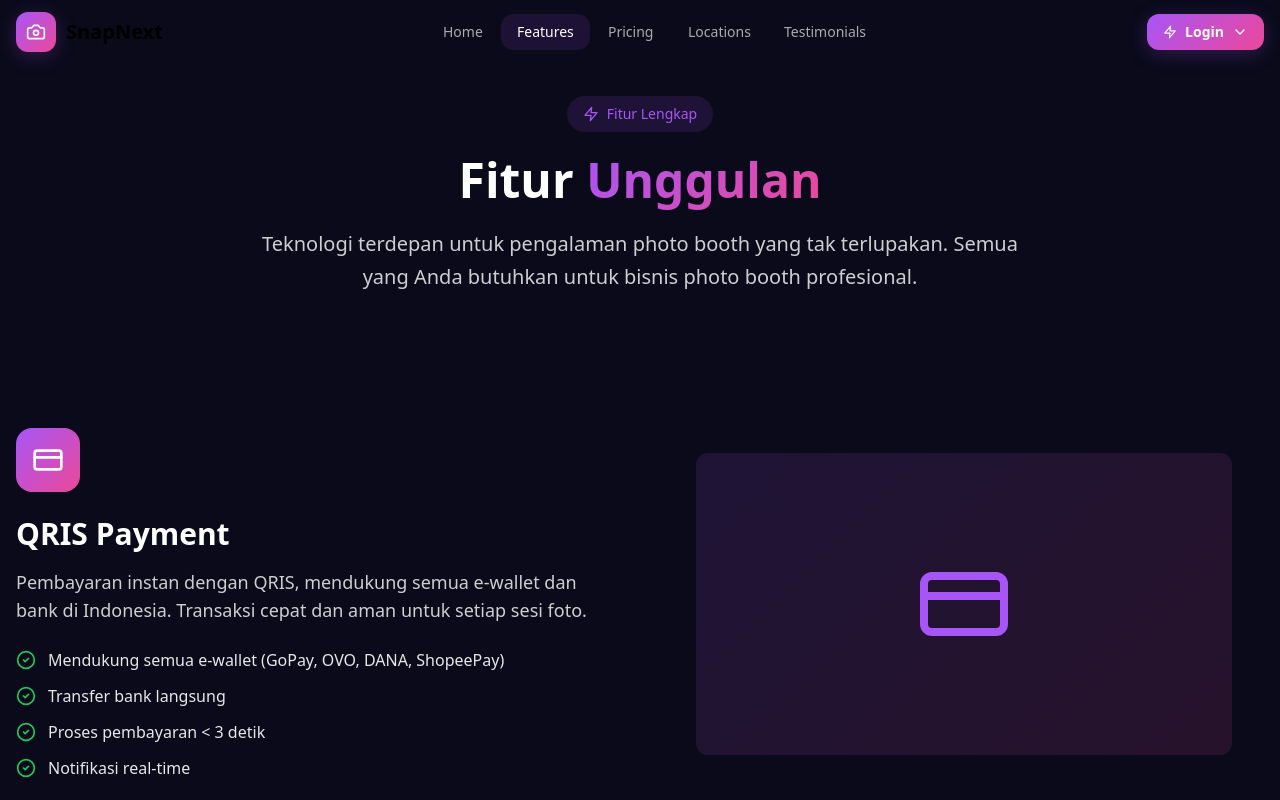
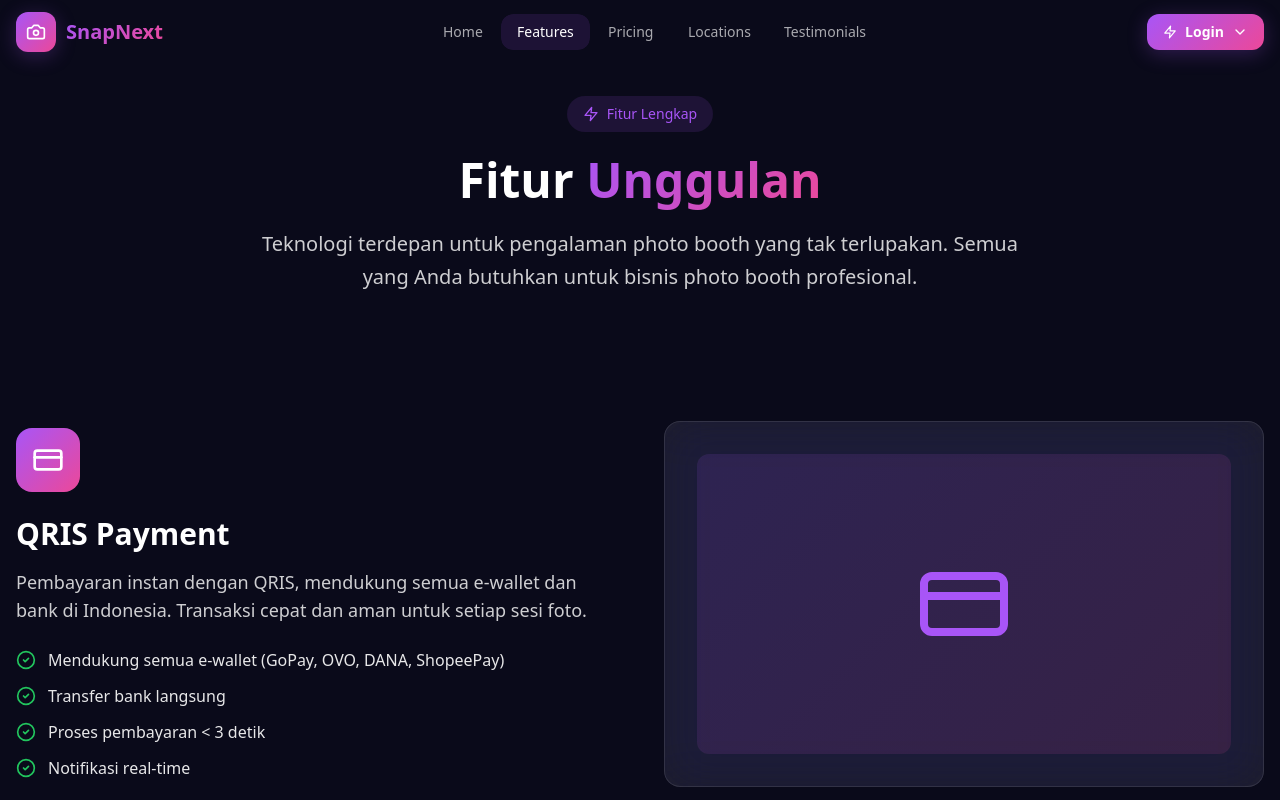
Before and after one commit to adnanadriansyah/Photobox-Saas-main, a Next.js app: page /features in a window 1280 px wide. Shown: the top 800 px of the page. Built offline with nearby package versions, Linux system fonts and the light colour scheme.

Commit message:
Revert "update"
This reverts commit f2a0a9b2f115c832aec562ff74058b96e32eb4af.

```diff
--- a/src/app/globals.css
+++ b/src/app/globals.css
@@ -3,104 +3,91 @@
 @tailwind utilities;
 
 :root {
-  --foreground-rgb: 0, 0, 0;
-  --background-start-rgb: 249, 250, 251;
-  --background-end-rgb: 255, 255, 255;
+  --foreground-rgb: 255, 255, 255;
+  --background-start: #0a0a1a;
+  --background-mid: #0f0a2e;
+  --background-end: #1a0a2e;
 }
 
 body {
   color: rgb(var(--foreground-rgb));
-  background: linear-gradient(
-      to bottom,
-      transparent,
-      rgb(var(--background-end-rgb))
-    )
-    rgb(var(--background-start-rgb));
+  background: #0a0a1a;
   font-family: ui-sans-serif, system-ui, -apple-system, BlinkMacSystemFont, 'Segoe UI', Roboto, 'Helvetica Neue', Arial, sans-serif;
   -webkit-font-smoothing: antialiased;
   -moz-osx-font-smoothing: grayscale;
+  min-height: 100vh;
 }
 
-/* Custom scrollbar */
-::-webkit-scrollbar {
-  width: 8px;
-  height: 8px;
+.glass {
+  background: rgba(255, 255, 255, 0.05);
+  backdrop-filter: blur(16px) saturate(180%);
+  -webkit-backdrop-filter: blur(16px) saturate(180%);
+  border: 1px solid rgba(255, 255, 255, 0.08);
 }
 
-::-webkit-scrollbar-track {
-  background: #f1f1f1;
-  border-radius: 4px;
+.glass-strong {
+  background: rgba(255, 255, 255, 0.08);
+  backdrop-filter: blur(24px) saturate(200%);
+  -webkit-backdrop-filter: blur(24px) saturate(200%);
+  border: 1px solid rgba(255, 255, 255, 0.1);
 }
 
-::-webkit-scrollbar-thumb {
-  background: #c1c1c1;
-  border-radius: 4px;
+.text-gradient {
+  background: linear-gradient(135deg, #a855f7, #ec4899);
+  -webkit-background-clip: text;
+  -webkit-text-fill-color: transparent;
+  background-clip: text;
 }
 
-::-webkit-scrollbar-thumb:hover {
-  background: #a1a1a1;
+.text-gradient-reverse {
+  background: linear-gradient(135deg, #ec4899, #a855f7);
+  -webkit-background-clip: text;
+  -webkit-text-fill-color: transparent;
+  background-clip: text;
 }
 
-/* Touch-friendly buttons for booth */
-.booth-button {
-  min-height: 64px;
-  min-width: 64px;
-  transition: all 0.2s ease-in-out;
-}
-
-.booth-button:active {
-  transform: scale(0.95);
-}
-
-/* Animation utilities */
 .animate-in {
   animation: fadeIn 0.3s ease-out;
 }
 
 @keyframes fadeIn {
-  from {
-    opacity: 0;
-    transform: translateY(10px);
-  }
-  to {
-    opacity: 1;
-    transform: translateY(0);
-  }
+  from { opacity: 0; transform: translateY(10px); }
+  to { opacity: 1; transform: translateY(0); }
 }
 
-/* Countdown animation */
+@keyframes float {
+  0%, 100% { transform: translateY(0) rotate(0deg); }
+  33% { transform: translateY(-10px) rotate(1deg); }
+  66% { transform: translateY(5px) rotate(-1deg); }
+}
+
+@keyframes pulse-glow {
+  0%, 100% { opacity: 0.4; transform: scale(1); }
+  50% { opacity: 0.8; transform: scale(1.05); }
+}
+
+@keyframes shimmer {
+  0% { transform: translateX(-100%) skewX(-15deg); }
+  100% { transform: translateX(300%) skewX(-15deg); }
+}
+
 .countdown-number {
   font-size: 8rem;
   font-weight: bold;
   text-shadow: 0 4px 20px rgba(0, 0, 0, 0.3);
 }
 
-/* Camera preview overlay */
 .camera-overlay {
   position: absolute;
   inset: 0;
   pointer-events: none;
 }
 
-/* Glass effect */
-.glass {
-  background: rgba(255, 255, 255, 0.1);
-  backdrop-filter: blur(10px);
-  border: 1px solid rgba(255, 255, 255, 0.2);
+@media print {
+  .no-print { display: none !important; }
+  .print-only { display: block !important; }
 }
 
-/* Print styles */
-@media print {
-  .no-print {
-    display: none !important;
-  }
-
-  .print-only {
-    display: block !important;
-  }
-}
-
-/* Offline indicator */
 .offline-banner {
   position: fixed;
   top: 0;
@@ -113,3 +100,11 @@ body {
   padding: 0.5rem;
   font-weight: 600;
 }
+
+::-webkit-scrollbar { width: 8px; height: 8px; }
+::-webkit-scrollbar-track { background: #1a1a2e; border-radius: 4px; }
+::-webkit-scrollbar-thumb {
+  background: linear-gradient(180deg, #a855f7, #ec4899);
+  border-radius: 4px;
+}
+::-webkit-scrollbar-thumb:hover { background: linear-gradient(180deg, #9333ea, #db2777); }
```
